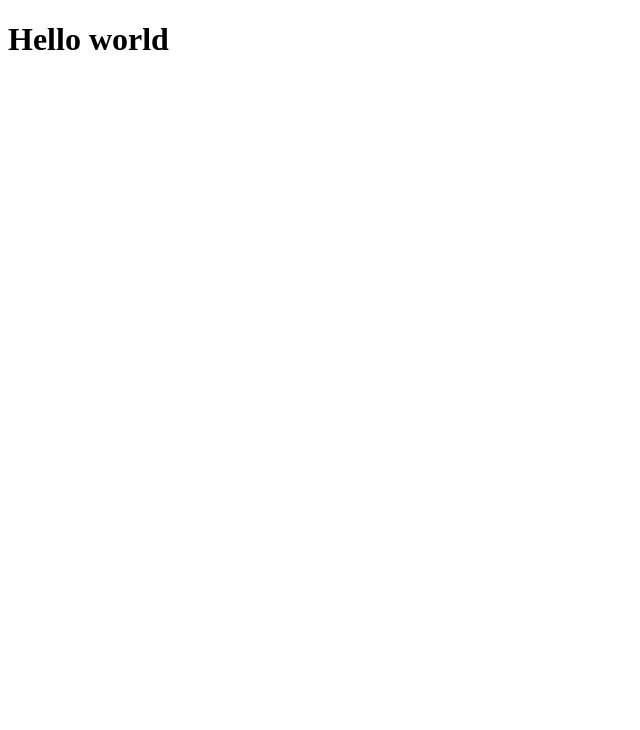
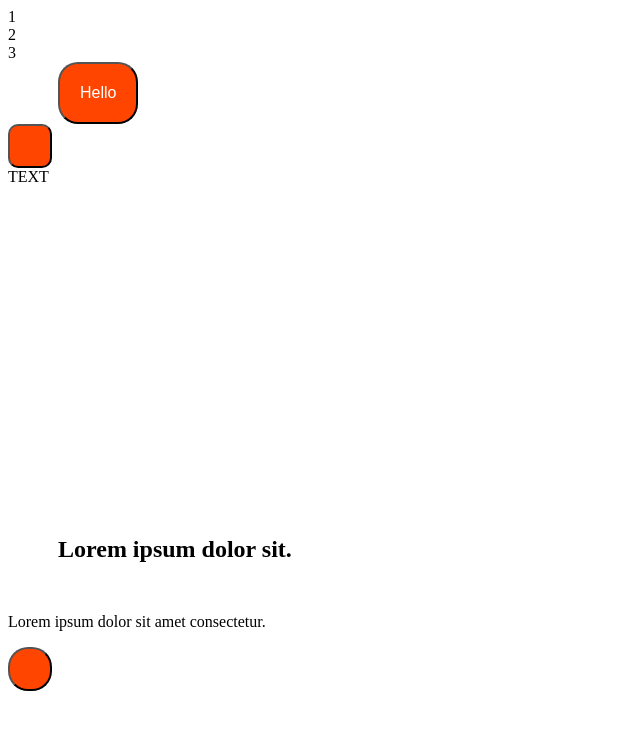
Before and after one commit to likermusic/test-deploy-2025, a plain HTML site: page index.html in a window 1280 px wide. Shown: the whole page, without its empty margins (0-640 px from the left). Drawn offline with Linux system fonts and the light colour scheme.

Commit message:
refactor: bem

```diff
--- a/index.html
+++ b/index.html
@@ -5,10 +5,139 @@
   <meta charset="UTF-8">
   <meta name="viewport" content="width=device-width, initial-scale=1.0">
   <title>Document</title>
+  <style>
+    /* .hero .item {
+
+    } */
+    .hero-item {}
+
+    .btn {
+      border-radius: 20px;
+      font-size: 16px;
+      background-color: orangered;
+      color: white;
+      padding: 20px;
+    }
+
+    .work .btn {
+      border-radius: 10px;
+      font-size: 24px;
+    }
+
+    .card-lg {
+      border-radius: 20px;
+      width: 70px;
+      height: 150px;
+      background-image: url();
+      /* margin: 0 30px; */
+    }
+
+    /* .features .card-lg {
+      margin: 0;
+      margin-right: 50px;
+    } */
+    .hero .item {}
+
+    .hero__title {
+      margin: 50px;
+    }
+
+    .tarif {
+      border-radius: 15px;
+      padding: 10px;
+      width: 200px;
+    }
+
+    .rarif_common {
+      background-color: black;
+    }
+
+    .tarif_main {
+      background-color: orangered;
+    }
+
+    .btn--margin-left {
+      margin-left: 50px;
+    }
+  </style>
 </head>
 
 <body>
-  <h1>Hello world</h1>
+  <!-- <section class="tarifs">
+    <div class="tarif tarif_common"></div>
+    <div class="tarif tarif_main"></div>
+    <div class="tarif tarif_common"></div>
+  </section> -->
+
+  <!-- <section class="features">
+    <div class="tarif tarif_shadow"></div>
+  </section> -->
+
+
+
+  <section class="tarifs">
+    <div class="tarifs__tarif tarifs__tarif_common">1</div>
+    <div class="tarifs__tarif tarifs__tarif_main">2</div>
+    <div class="tarifs__tarif tarifs__tarif_common tarifs__tarif_font-lg">3</div>
+  </section>
+
+  <section class="hero">
+    <div class="container">
+      <div class="hero-item">
+        <button class="btn btn--size-lg btn--margin-left">Hello</button>
+      </div>
+    </div>
+  </section>
+
+  <section class="work">
+    <button class="btn"></button>
+    <div class="wrapper">
+      <div class="card-md">TEXT</div>
+      <div class="card-lg"></div>
+      <div class="card-md"></div>
+    </div>
+  </section>
+
+  <section class="features">
+    <div class="card-lg"></div>
+    <div class="card-md"></div>
+
+  </section>
+
+
+  <!-- Верно. Семантически осмысленный блок `error` -->
+  <div class="error"></div>
+
+  <!-- Неверно. Описывается внешний вид -->
+  <div class="red-text"></div>
+
+
+  <!-- Блок `header` -->
+  <header class="header">
+    <!-- Вложенный блок `logo` -->
+    <div class="logo"></div>
+
+    <!-- Вложенный блок `search-form` -->
+    <form class="search-form"></form>
+  </header>
+
+
+  <section class="hero">
+    <div class="container">
+      <div class="hero__description">
+        <h1 class="hero__title">
+          Lorem ipsum dolor <span class="hero__span">sit</span>.
+        </h1>
+        <p class="text">Lorem ipsum dolor sit amet consectetur.</p>
+        <button class="btn"></button>
+      </div>
+
+      <img class="hero__image" src="" alt="">
+    </div>
+  </section>
+
+
+
 </body>
 
 </html>
```
